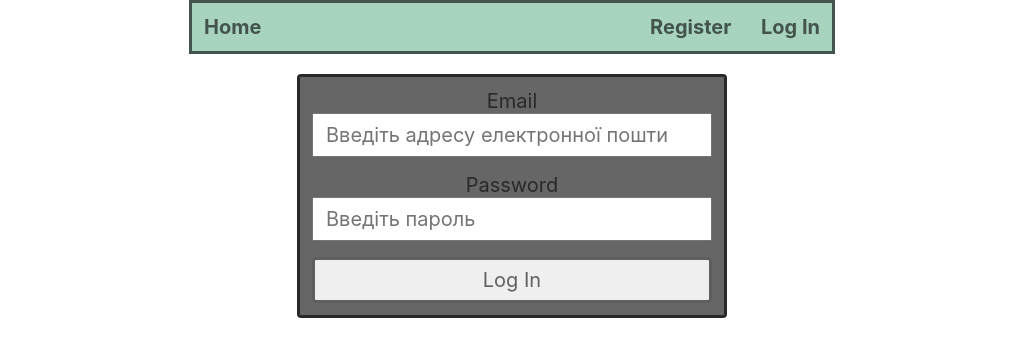
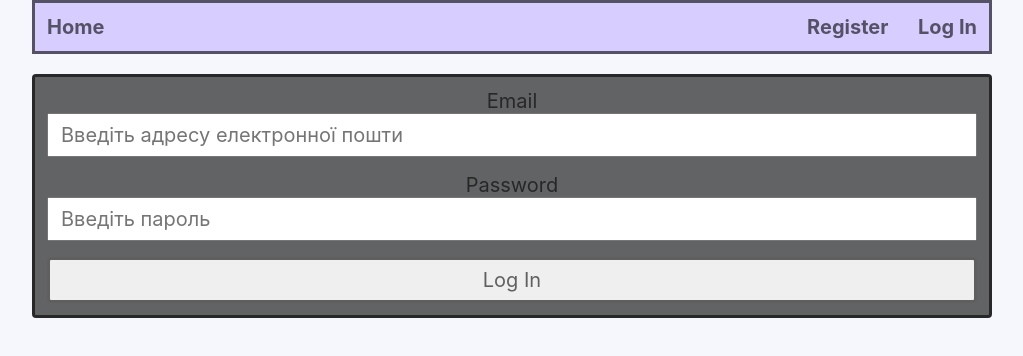
Before and after one commit to MiraDov290/goit-react-hw-08-phonebook, a React (Create React App) app: page /goit-react-hw-08-phonebook/login in a window 1280 px wide. Shown: the top 356 px of the page, without its empty margins (128-1151 px from the left). Built offline with nearby package versions, Linux system fonts and the light colour scheme.

Commit message:
changers

```diff
--- a/src/components/AppBar/AppBar.styled.jsx
+++ b/src/components/AppBar/AppBar.styled.jsx
@@ -6,6 +6,6 @@ export const Header = styled.header`
   align-items: center;
   margin: 0 auto 20px auto;
   border: 3px solid rgba(0, 0, 0, 0.6);
-  background-color: rgba(0, 128, 70, 0.345);
-  width: 640px;
+  background-color: #4000ff2c;
+  width: auto;
 `;
--- a/src/components/ContactList/ContactList.styled.jsx
+++ b/src/components/ContactList/ContactList.styled.jsx
@@ -7,7 +7,7 @@ export const List = styled.ul`
   width: 400px;
   padding: 12px;
   border-radius: 4px;
-  background-color: rgba(0, 128, 70, 0.345);
+  background-color: #00000047;
   list-style: none;
 `;
 
--- a/src/components/LoginForm/LoginForm.styled.jsx
+++ b/src/components/LoginForm/LoginForm.styled.jsx
@@ -3,7 +3,7 @@ import styled from 'styled-components';
 export const Form = styled.form`
   display: flex;
   flex-direction: column;
-  width: 400px;
+  /* width: 400px; */
   padding: 12px;
   background-color: rgba(0, 0, 0, 0.6);
   border: 3px solid rgba(0, 0, 0, 0.6);;
--- a/src/components/RegisterForm/RegisterForm.styles.jsx
+++ b/src/components/RegisterForm/RegisterForm.styles.jsx
@@ -3,7 +3,7 @@ import styled from 'styled-components';
 export const Form = styled.form`
   display: flex;
   flex-direction: column;
-  width: 400px;
+  /* width: 400px; */
   padding: 12px;
   background-color: rgba(0, 0, 0, 0.6);
   border: 3px solid rgba(0, 0, 0, 0.6);
--- a/src/index.css
+++ b/src/index.css
@@ -7,6 +7,7 @@ body {
     sans-serif;
   -webkit-font-smoothing: antialiased;
   -moz-osx-font-smoothing: grayscale;
+  background-color:rgba(43, 70, 226, 0.041);
 }
 
 code {
```
